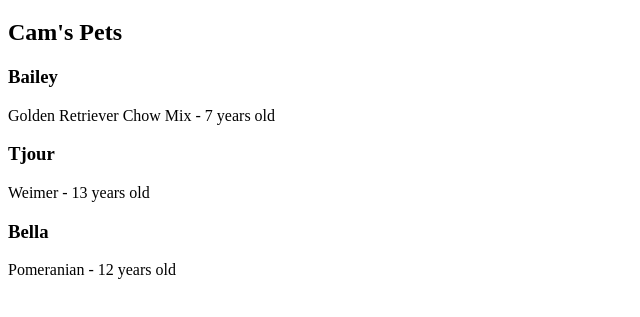
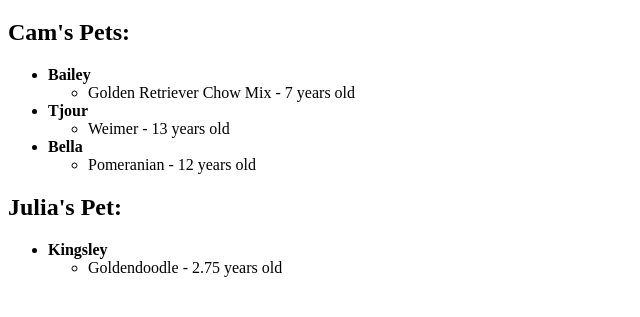
Before and after one commit to lstockburg/julias-pet-page, a plain HTML site: page pet-blog.html in a window 1280 px wide. Shown: the part 61-378 px from the top of the page, without its empty margins (0-640 px from the left). Drawn offline with Linux system fonts and the light colour scheme.

Commit message:
added julias dog

```diff
--- a/pet-blog.html
+++ b/pet-blog.html
@@ -5,13 +5,31 @@
   </head>
   <body>
     <h1>Cam's and Julia's Pets Blog</h1>
-    <h2>Cam's Pets</h2>
-    <h3>Bailey</h3>
-    <p>Golden Retriever Chow Mix - 7 years old</p>
-    <h3>Tjour</h3>
-    <p>Weimer - 13 years old</p>
-    <h3>Bella</h3>
-    <p>Pomeranian - 12 years old</p>
-
+    <h2>Cam's Pets:</h2>
+    <ul>
+      <li><strong>Bailey</strong>
+        <ul>
+          <li>Golden Retriever Chow Mix - 7 years old</li>
+        </ul>
+      </li>
+      <li><strong>Tjour</strong>
+        <ul>
+          <li>Weimer - 13 years old</li>
+        </ul>
+      </li>
+      <li><strong>Bella</strong>
+        <ul>
+          <li>Pomeranian - 12 years old</li>
+        </ul>
+      </li>
+  </ul>
+  <h2>Julia's Pet:</h2>
+  <ul>
+    <li><strong>Kingsley</strong>
+      <ul>
+        <li>Goldendoodle - 2.75 years old</li>
+      </ul>
+    </li>
+  </ul>
   </body>
 </html>
```
